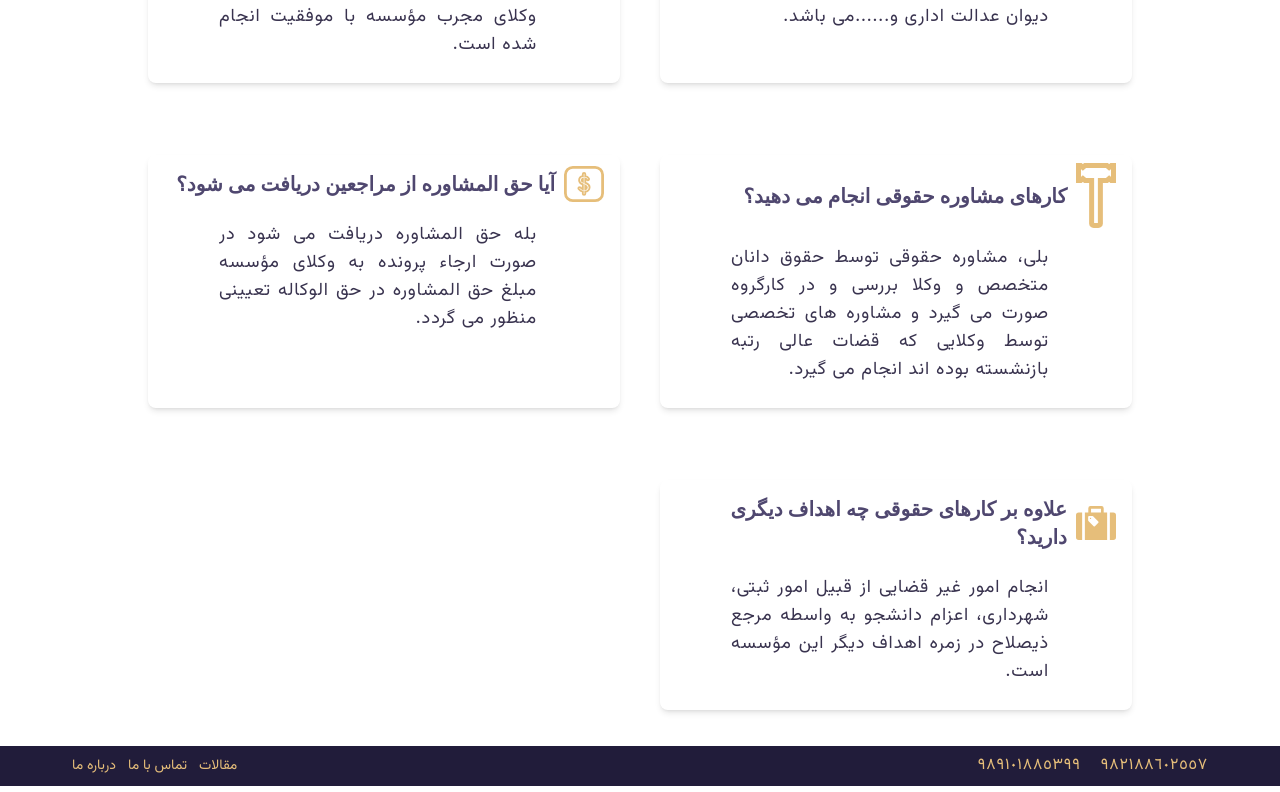
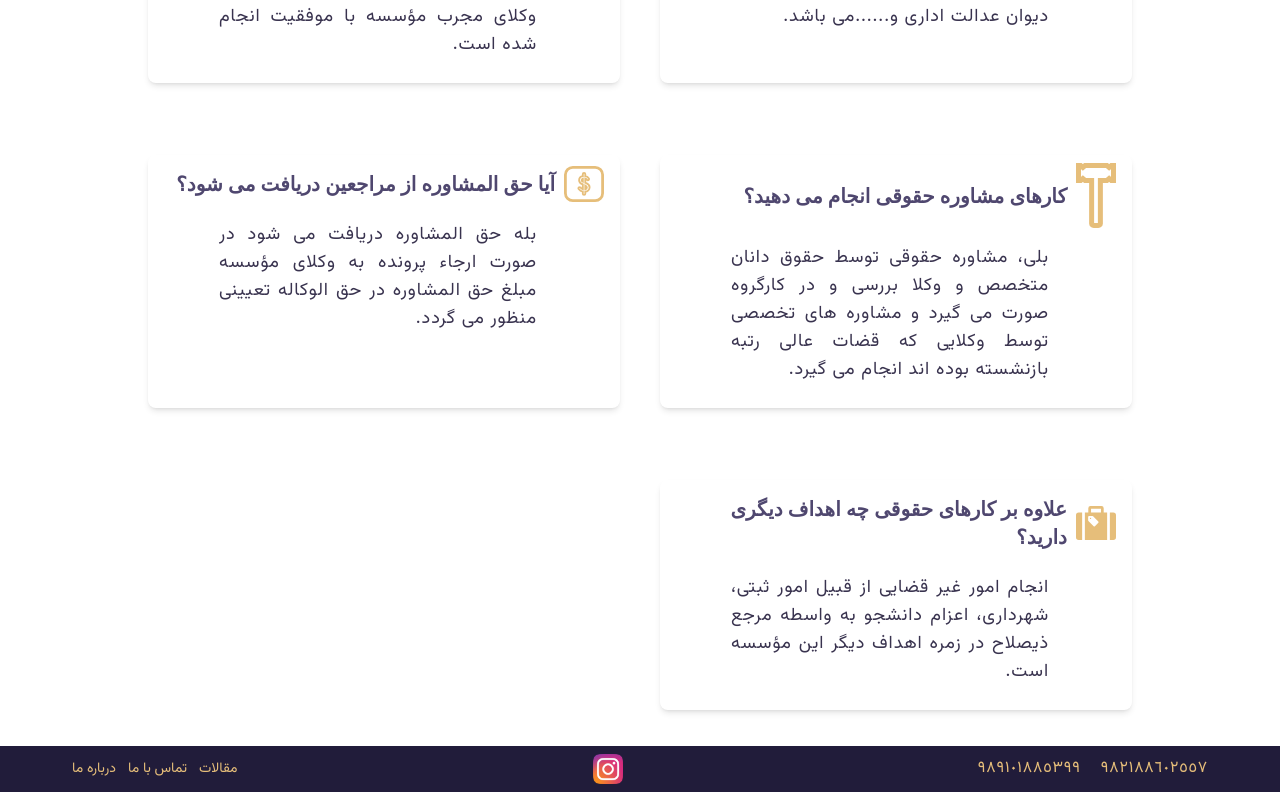
Before and after one commit to parham-mosadeq/hakimi-law, a Next.js app: page / in a window 1280 px wide. Shown: the part 2401-3193 px from the top of the page. Built offline with nearby package versions, Linux system fonts and the light colour scheme.

Commit message:
add insta

```diff
--- a/src/components/layouts/Footer.js
+++ b/src/components/layouts/Footer.js
@@ -1,5 +1,6 @@
 import Link from 'next/link';
 import ContactUsPhones from '../modules/contact-us/ContactUsPhones';
+import Image from 'next/image';
 
 function Footer() {
   return (
@@ -12,6 +13,12 @@ function Footer() {
         {/* contact info */}
 
         {/* socials */}
+        <div>
+          <Link href='https://instagram.com/hakiminejadlaw?igshid=MzRlODBiNWFlZA=='>
+            <Image src='/icons/insta.png' width={30} height={20} />
+          </Link>
+        </div>
+
         {/* <div className='flex text-sm'>
           <Link className='px-2' href={'/'}>
             <Image
```
Also changed, not shown: public/icons/insta.png (added).
